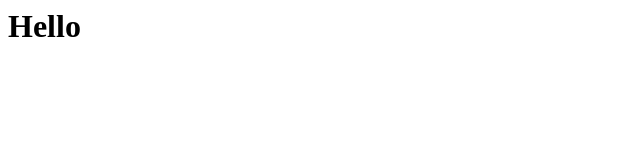
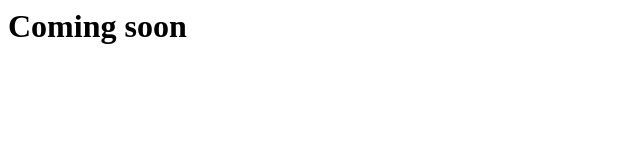
Before and after one commit to filemanagers/filemanagers, a plain HTML site: page index.html in a window 1280 px wide. Shown: the whole page, without its empty margins (0-640 px from the left). Drawn offline with Linux system fonts and the light colour scheme.

Commit message:
Update index.html

```diff
--- a/index.html
+++ b/index.html
@@ -1 +1 @@
-<h1>Hello</h1>
+<h1>Coming soon</h1>
```
